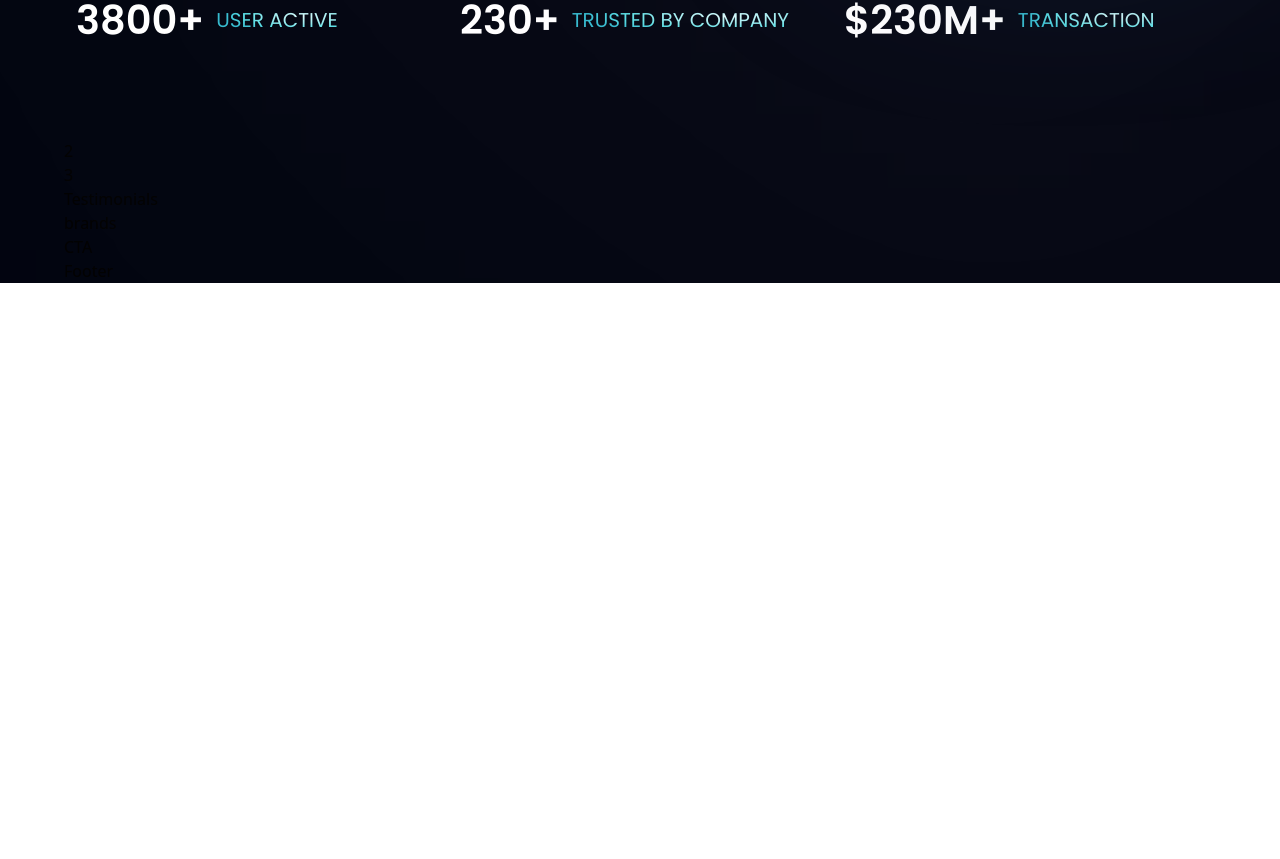
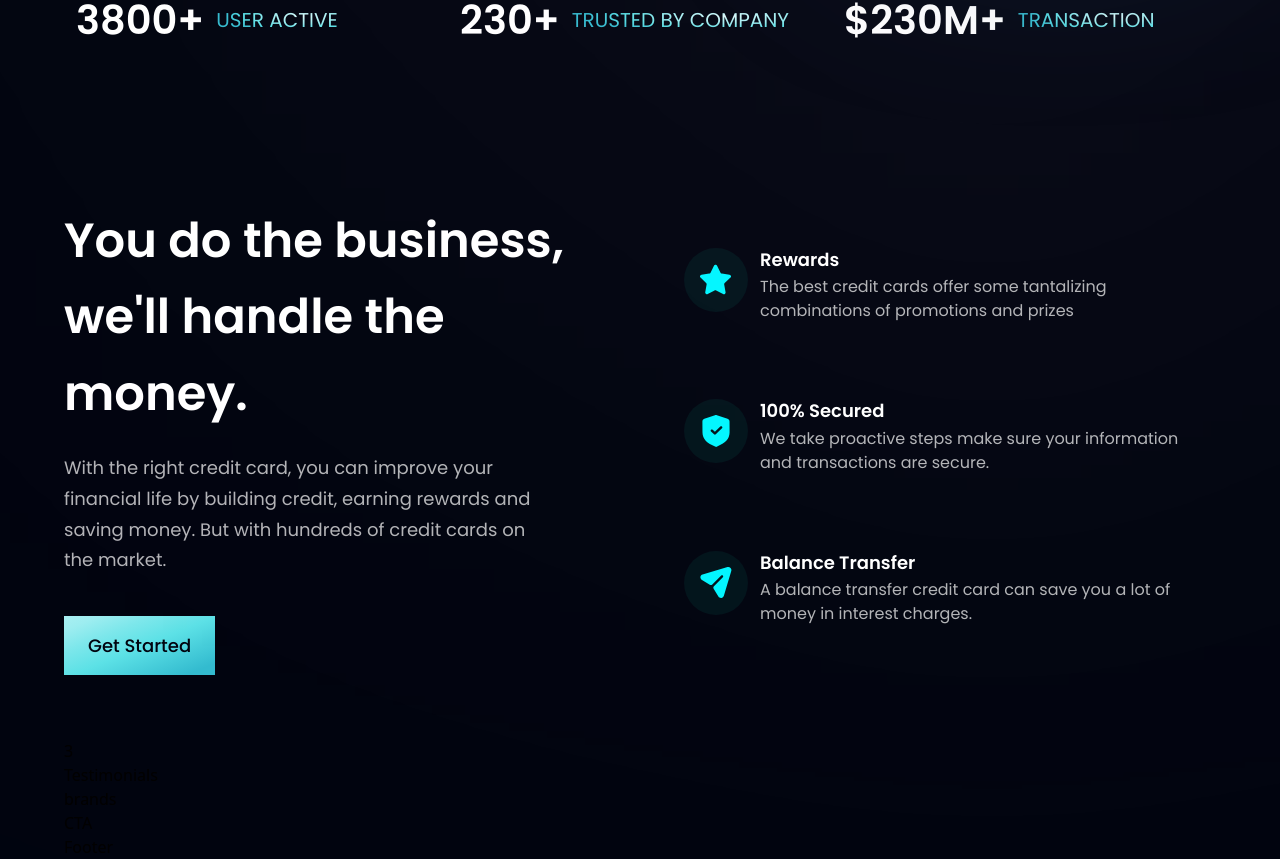
Before and after one commit to phattran2905/modern-bank-landing-page, a React (Vite) app: page / in a window 1280 px wide. Shown: the part 814-1673 px from the top of the page. Before the commit the page ends 1097 px from the top, so only its background shows below. Built offline with nearby package versions, Linux system fonts and the light colour scheme.

Commit message:
Add Bussiness and its child component

```diff
--- a/src/App.tsx
+++ b/src/App.tsx
@@ -3,6 +3,7 @@ import styles from "./style";
 import { Navbar } from "./components";
 import Hero from "./components/Hero";
 import Stats from "./components/Stats";
+import Business from "./components/Business";
 
 function App() {
 	return (
@@ -22,7 +23,7 @@ function App() {
 			<div className={`${styles.flexCenter} ${styles.paddingX}`}>
 				<div className={`${styles.boxWidth}`}>
 					<Stats />
-					<div>2</div>
+					<Business />
 					<div>3</div>
 					<div>Testimonials</div>
 					<div>brands</div>
--- /dev/null
+++ b/src/components/Business.tsx
@@ -0,0 +1,34 @@
+import { features } from "../constants";
+import styles, { layout } from "../style";
+import Button from "./Button";
+import FeatureCard from "./FeatureCard";
+
+type Props = {};
+function Business({}: Props) {
+	return (
+		<section
+			id="features"
+			className={layout.section}
+		>
+			<div className={layout.sectionInfo}>
+				<h2 className={styles.heading2}>
+					You do the business, <br className="ss:block hidden" />
+					we'll handle the money.
+				</h2>
+				<p className={`${styles.paragraph} max-w-[470px] mt-5`}>
+					With the right credit card, you can improve your financial life by building credit,
+					earning rewards and saving money. But with hundreds of credit cards on the market.
+				</p>
+
+				<Button styles="mt-10" />
+			</div>
+
+			<div className={`${layout.sectionImg} flex-col`}>
+				{features.map((feature, index) => (
+					<FeatureCard key={feature.id} {...feature} index={index} />
+				))}
+			</div>
+		</section>
+	);
+}
+export default Business;
--- /dev/null
+++ b/src/components/Button.tsx
@@ -0,0 +1,13 @@
+
+
+type Props = {styles:string}
+
+function Button({styles}: Props) {
+  return (
+    <button type="button" className={`${styles} py-4 px-6 bg-blue-gradient font-poppins font-medium text-[18px] text-primary outline-none}`}>
+      Get Started
+    </button>
+  )
+}
+
+export default Button
--- /dev/null
+++ b/src/components/FeatureCard.tsx
@@ -0,0 +1,38 @@
+import styles from "../style";
+
+import { features } from "../constants";
+
+type Props = {
+	index: number;
+	icon: string;
+	title: string;
+	content: string;
+};
+
+function FeatureCard({ index, icon, title, content }: Props) {
+	return (
+		<div
+			className={`flex flex-row p-6 rounded-[20px] ${
+				index !== features.length - 1 ? "mb-6" : "mb-0"
+			} feature-card`}
+		>
+			<div className={`w-[64px] h-[64px] rounded-full ${styles.flexCenter}  bg-dimBlue`}>
+				<img
+					src={icon}
+					alt={title}
+					className="w-[50%] h-[50%] object-contain"
+				/>
+			</div>
+
+			<div className={`flex flex-1 flex-col ml-3`}>
+				<h4 className="font-poppins font-semibold text-white text-[18px] leading-[23.4px] mb-1">
+					{title}
+				</h4>
+				<p className="font-poppins font-normal text-dimWhite text-[16px] leading-[24px] mb-1">
+					{content}
+				</p>
+			</div>
+		</div>
+	);
+}
+export default FeatureCard;
--- a/src/index.css
+++ b/src/index.css
@@ -4,7 +4,14 @@
 @tailwind components;
 @tailwind utilities;
 
-:root {}
+:root {
+
+  --black-gradient: linear-gradient(144.39deg,
+      #ffffff -278.56%,
+      #6d6d6d -78.47%,
+      #11101d 91.61%);
+  --card-shadow: 0px 20px 100px -10px rgba(66, 71, 91, 0.1);
+}
 
 * {
   scroll-behavior: smooth;
@@ -55,3 +62,41 @@
   background: rgba(255, 255, 255, 0.6);
   filter: blur(750px);
 }
+
+.box-shadow {
+  box-shadow: 0px 20px 100px -10px rgba(66, 71, 91, 0.1);
+}
+
+.sidebar {
+  -webkit-animation: slide-top 0.5s cubic-bezier(0.25, 0.46, 0.45, 0.94) both;
+  animation: slide-top 0.5s cubic-bezier(0.25, 0.46, 0.45, 0.94) both;
+}
+
+@-webkit-keyframes slide-top {
+  0% {
+    -webkit-transform: translateY(100px);
+    transform: translateY(100px);
+  }
+
+  100% {
+    -webkit-transform: translateY(0);
+    transform: translateY(0);
+  }
+}
+
+@keyframes slide-top {
+  0% {
+    -webkit-transform: translateY(100px);
+    transform: translateY(100px);
+  }
+
+  100% {
+    -webkit-transform: translateY(0);
+    transform: translateY(0);
+  }
+}
+
+.feature-card:hover {
+  background: var(--black-gradient);
+  box-shadow: var(--card-shadow);
+}
--- a/src/style.ts
+++ b/src/style.ts
@@ -1,12 +1,28 @@
 const styles = {
-	boxWidth: "xl:max-w-width-[1280px] w-full",
+	boxWidth: "xl:max-w-[1280px] w-full",
+
+	heading2:
+		"font-poppins font-semibold xs:text-[48px] text-[40px] text-white xs:leading-[76.8px] leading-[66.8px] w-full",
+	paragraph: "font-poppins font-normal text-dimWhite text-[18px] leading-[30.8px]",
+
 	flexCenter: "flex justify-center items-center",
-  flexStart: "flex justify-center items-start",
+	flexStart: "flex justify-center items-start",
+
 	paddingX: "sm:px-16 px-6",
 	paddingY: "sm:py-16 py-6",
-	paragraph: "font-poppins font-normal text-dimWhite text-[18px] leading-[30.8px]",
+	padding: "sm:px-16 px-6 sm:py-12 py-4",
+
+	marginX: "sm:mx-16 mx-6",
+	marginY: "sm:my-16 my-6",
 };
 
-export const layout = {};
+export const layout = {
+	section: `flex md:flex-row flex-col ${styles.paddingY}`,
+	sectionReverse: `flex md:flex-row flex-col-reverse ${styles.paddingY}`,
 
+	sectionImgReverse: `flex-1 flex ${styles.flexCenter} md:mr-10 mr-0 md:mt-0 mt-10 relative`,
+	sectionImg: `flex-1 flex ${styles.flexCenter} md:ml-10 ml-0 md:mt-0 mt-10 relative`,
+
+	sectionInfo: `flex-1 ${styles.flexStart} flex-col`,
+};
 export default styles;
```
